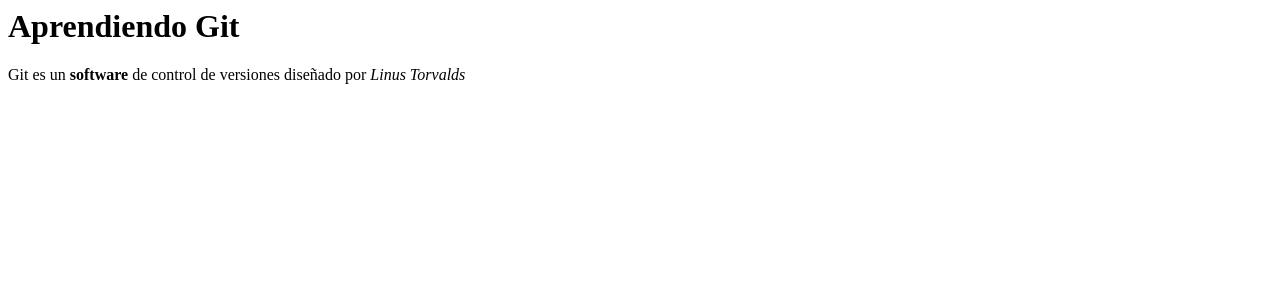
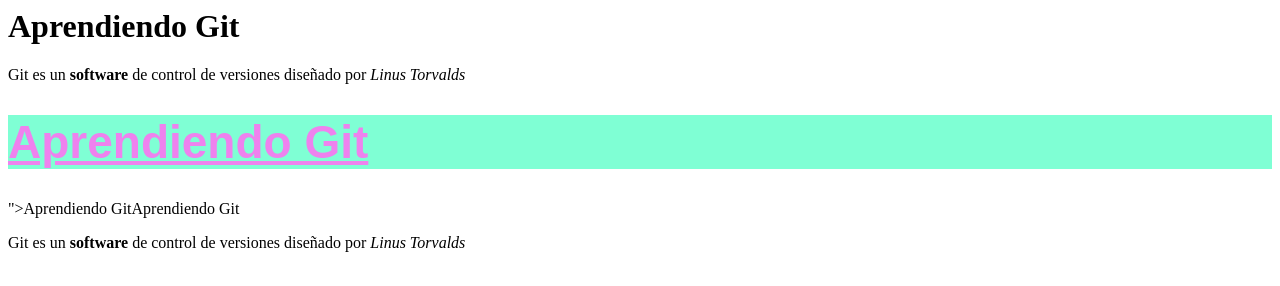
Before and after one commit to etovares/PWFE-M1-03, a plain HTML site: page Index.html in a window 1280 px wide. Drawn offline with Linux system fonts and the light colour scheme.

Commit message:
practicando CSS

```diff
--- a/Index.html
+++ b/Index.html
@@ -7,6 +7,14 @@
 	<title> EANT</title>
 </head>
 <body>
-
+<h1><h1 style="
+    color: violet;
+    background-color: aquamarine;
+    font-size: 46px;
+    text-decoration: underline;
+    font-family: Arial;
+">Aprendiendo Git</h1>
+">Aprendiendo Git</h1>Aprendiendo Git</h1>
+<p>Git es un <strong>software</strong> de control de versiones dise&ntilde;ado por <em>Linus Torvalds</em></p>
 </body>
 </html>
```
